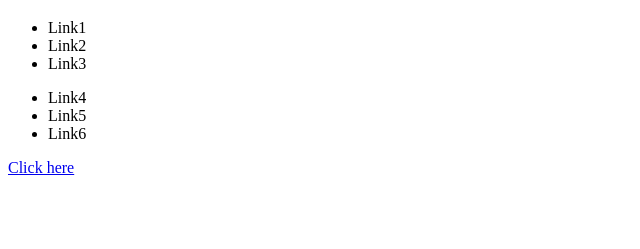
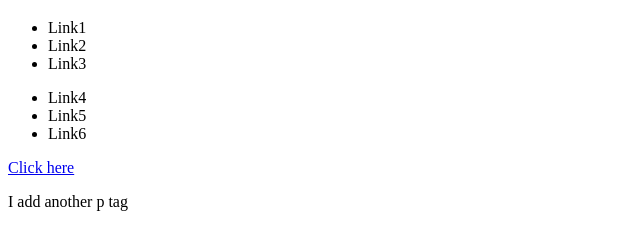
Before and after one commit to Naylin94/test1, a plain HTML site: page index.html in a window 1280 px wide. Shown: the part 61-310 px from the top of the page, without its empty margins (0-640 px from the left). Drawn offline with Linux system fonts and the light colour scheme.

Commit message:
add ptag

```diff
--- a/index.html
+++ b/index.html
@@ -18,5 +18,6 @@
         <li>Link6</li>
     </ul>
     <a href="https://www.facebook.com">Click here</a>
+    <P>I add another p tag</P>
 </body>
 </html>
```
